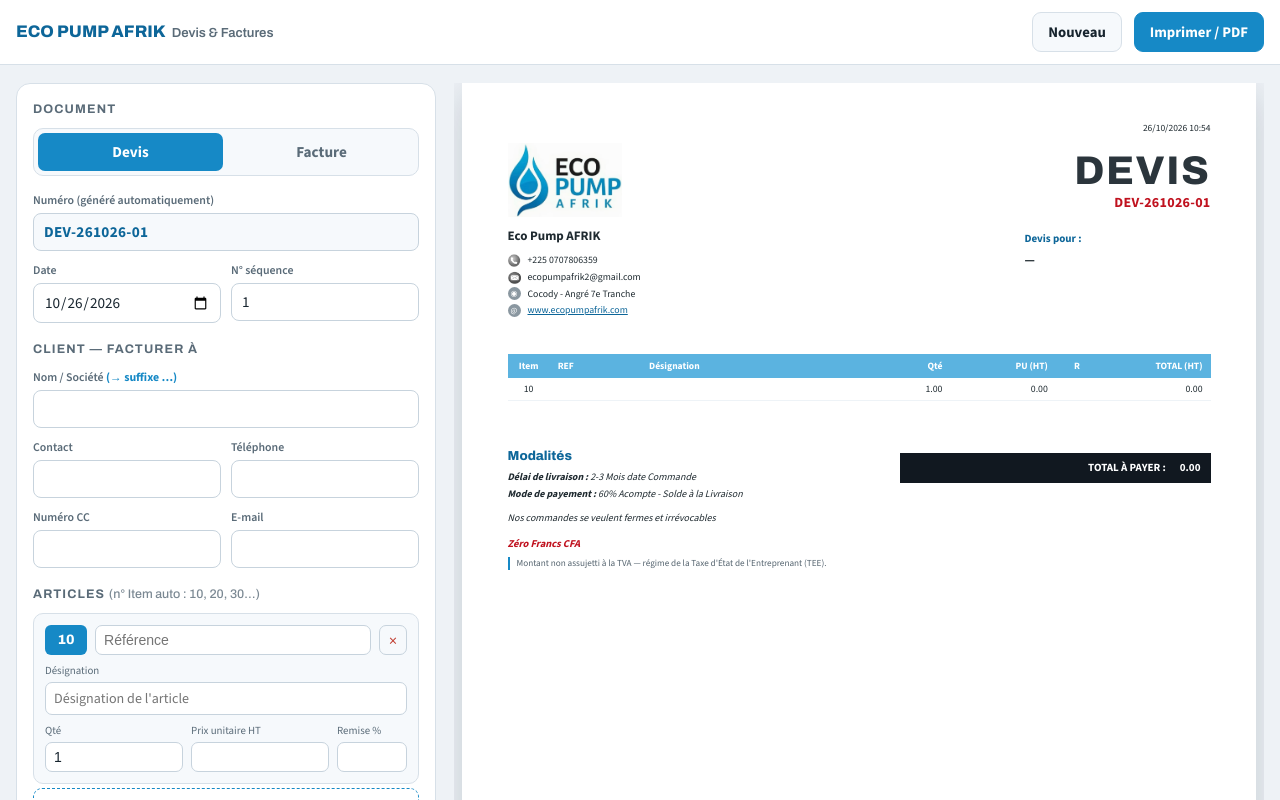
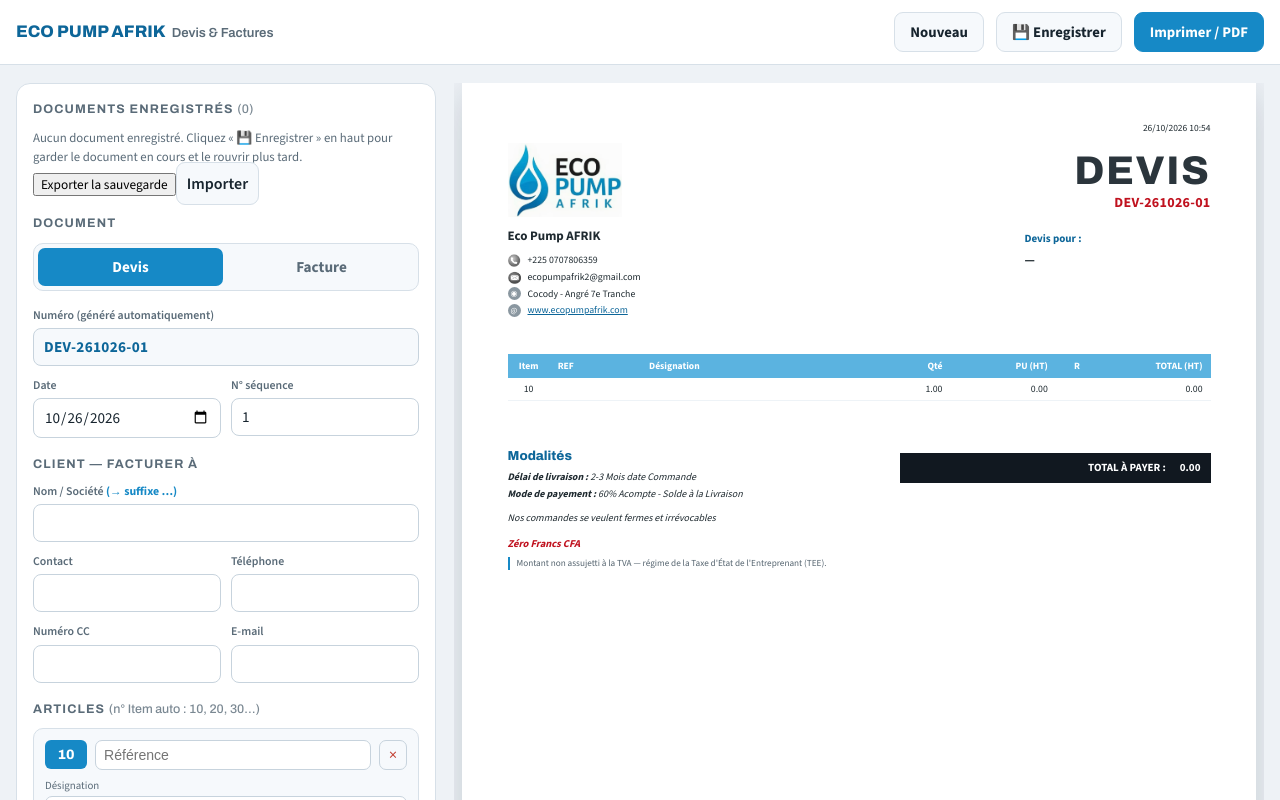
Before and after one commit to NOWELLYAO/ECO-PUMP-DEV, a Next.js app: page / in a window 1280 px wide. Shown: the top 800 px of the page. Built offline with nearby package versions, Linux system fonts and the light colour scheme.

Commit message:
Add files via upload

```diff
--- a/app/globals.css
+++ b/app/globals.css
@@ -29,6 +29,18 @@
 .appbar button{border:1px solid var(--line);background:var(--panel-2);color:var(--fg);border-radius:9px;
   padding:9px 15px;font-weight:700;cursor:pointer;font-size:.92rem}
 .appbar button.primary{background:var(--brand);border-color:var(--brand);color:#fff}
+.appbar .flash{color:#1a8a52;font-weight:700;font-size:.85rem}
+
+/* bibliothèque de documents */
+.sub{font-size:.8rem;color:var(--muted);margin:0 0 6px;line-height:1.5}
+.lib{display:flex;flex-direction:column;gap:7px;margin-bottom:10px}
+.librow{display:flex;gap:7px;align-items:stretch}
+.libopen{flex:1;text-align:left;border:1px solid var(--line);background:var(--panel-2);border-radius:9px;
+  padding:8px 11px;cursor:pointer;display:flex;flex-direction:column;gap:1px;color:var(--fg)}
+.libopen b{color:var(--brand-ink);font-size:.9rem;font-family:var(--f-display)}
+.libopen span{font-size:.75rem;color:var(--muted)}
+.libdel{border:1px solid var(--input-bd);background:transparent;color:var(--danger);border-radius:9px;cursor:pointer;width:38px;font-size:1.1rem}
+.imp{border:1px solid var(--line);background:var(--panel-2);color:var(--fg);border-radius:9px;padding:10px;font-weight:600;cursor:pointer;flex:1;min-width:120px;text-align:center}
 
 .wrap{display:grid;grid-template-columns:minmax(320px,420px) 1fr;gap:18px;
   padding:18px max(16px,env(safe-area-inset-right,0px)) 40px max(16px,env(safe-area-inset-left,0px));
--- a/app/page.js
+++ b/app/page.js
@@ -142,11 +142,15 @@
   const [S, setS] = useState(blank());
   const [ready, setReady] = useState(false);
   const [stampTime, setStampTime] = useState("");
+  const [library, setLibrary] = useState([]);
+  const [flash, setFlash] = useState("");
 
   useEffect(() => {
     try {
       const r = localStorage.getItem("ecopump_doc_v2");
       if (r) setS({ ...blank(), ...JSON.parse(r) });
+      const lib = localStorage.getItem("ecopump_library_v1");
+      if (lib) setLibrary(JSON.parse(lib));
     } catch (e) {}
     const d = new Date();
     setStampTime(("0" + d.getHours()).slice(-2) + ":" + ("0" + d.getMinutes()).slice(-2));
@@ -157,6 +161,11 @@
     if (!ready) return;
     try { localStorage.setItem("ecopump_doc_v2", JSON.stringify(S)); } catch (e) {}
   }, [S, ready]);
+
+  useEffect(() => {
+    if (!ready) return;
+    try { localStorage.setItem("ecopump_library_v1", JSON.stringify(library)); } catch (e) {}
+  }, [library, ready]);
 
   const up = (patch) => setS((s) => ({ ...s, ...patch }));
   const upClient = (k, v) => setS((s) => ({ ...s, client: { ...s.client, [k]: v } }));
@@ -201,19 +210,83 @@
   const lettres =
     titre(enLettres(ttc)) + " " + (cur.replace("F CFA", "Francs CFA").replace("FCFA", "Francs CFA") || "Francs CFA");
 
+  // ----- Bibliothèque de documents (enregistrés dans ce navigateur) -----
+  const flashMsg = (m) => { setFlash(m); setTimeout(() => setFlash(""), 1800); };
+  const saveToLibrary = () => {
+    const entry = { id: Date.now(), number, type: S.type, date: S.date, client: S.client.name, total: ttc, doc: S };
+    setLibrary((lib) => {
+      const i = lib.findIndex((e) => e.number === number);
+      if (i >= 0) { const c = [...lib]; c[i] = { ...entry, id: lib[i].id }; return c; }
+      return [entry, ...lib];
+    });
+    flashMsg("Enregistré ✓");
+  };
+  const openEntry = (e) => { setS({ ...blank(), ...e.doc }); flashMsg("Document ouvert"); };
+  const delEntry = (id) => setLibrary((lib) => lib.filter((e) => e.id !== id));
+  const exportLib = () => {
+    try {
+      const blob = new Blob([JSON.stringify(library, null, 2)], { type: "application/json" });
+      const url = URL.createObjectURL(blob);
+      const a = document.createElement("a");
+      a.href = url; a.download = "ecopump_sauvegarde.json"; a.click();
+      setTimeout(() => URL.revokeObjectURL(url), 1000);
+    } catch (e) {}
+  };
+  const importLib = (file) => {
+    const r = new FileReader();
+    r.onload = () => {
+      try {
+        const data = JSON.parse(r.result);
+        if (Array.isArray(data)) {
+          setLibrary((prev) => {
+            const map = new Map(prev.map((e) => [e.number, e]));
+            data.forEach((e) => map.set(e.number, e));
+            return [...map.values()];
+          });
+          flashMsg("Sauvegarde importée ✓");
+        }
+      } catch (e) { flashMsg("Fichier invalide"); }
+    };
+    r.readAsText(file);
+  };
+
   return (
     <>
       <header className="appbar no-print">
         <div className="brand">ECO PUMP AFRIK<span>Devis & Factures</span></div>
         <div className="sp" />
+        {flash ? <span className="flash">{flash}</span> : null}
         <button onClick={() => setS(blank())}>Nouveau</button>
+        <button onClick={saveToLibrary}>💾 Enregistrer</button>
         <button className="primary" onClick={() => { document.title = number; window.print(); }}>Imprimer / PDF</button>
       </header>
 
       <div className="wrap">
         {/* ========== Éditeur ========== */}
         <section className="panel no-print" aria-label="Éditeur">
-          <h2>Document</h2>
+          <h2>Documents enregistrés <em>({library.length})</em></h2>
+          {library.length === 0 ? (
+            <p className="sub">Aucun document enregistré. Cliquez « 💾 Enregistrer » en haut pour garder le document en cours et le rouvrir plus tard.</p>
+          ) : (
+            <div className="lib">
+              {library.map((e) => (
+                <div className="librow" key={e.id}>
+                  <button className="libopen" onClick={() => openEntry(e)} title="Ouvrir ce document">
+                    <b>{e.number}</b><span>{(e.client || "—")} · {frDate(e.date)}</span>
+                  </button>
+                  <button className="libdel" onClick={() => delEntry(e.id)} title="Supprimer">×</button>
+                </div>
+              ))}
+            </div>
+          )}
+          <div className="tools">
+            <button onClick={exportLib}>Exporter la sauvegarde</button>
+            <label className="imp">Importer
+              <input type="file" accept="application/json" hidden onChange={(e) => e.target.files[0] && importLib(e.target.files[0])} />
+            </label>
+          </div>
+
+          <h2 style={{ marginTop: 18 }}>Document</h2>
           <div className="seg" role="group" aria-label="Type de document">
             <button aria-pressed={S.type === "DEVIS"} onClick={() => up({ type: "DEVIS" })}>Devis</button>
             <button aria-pressed={S.type === "FACTURE"} onClick={() => up({ type: "FACTURE" })}>Facture</button>
```
